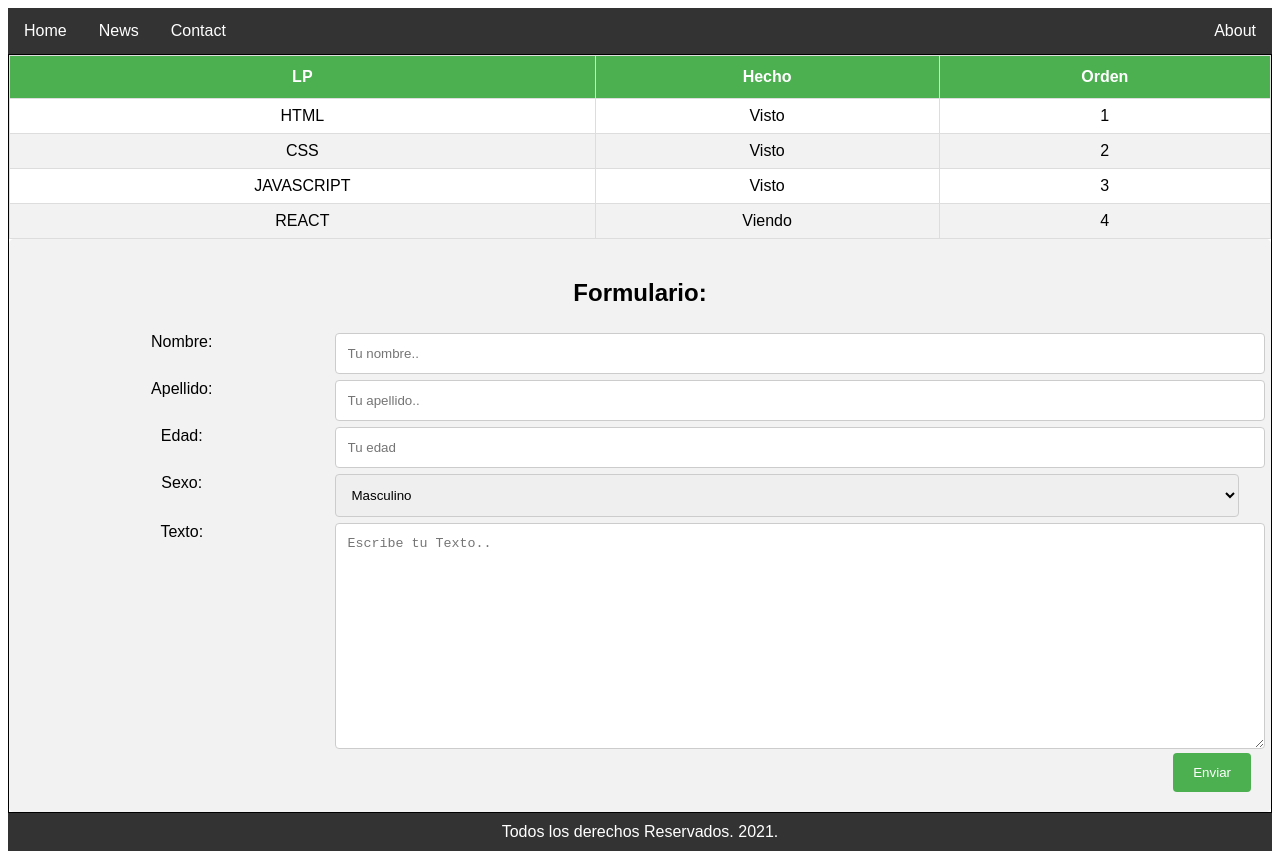
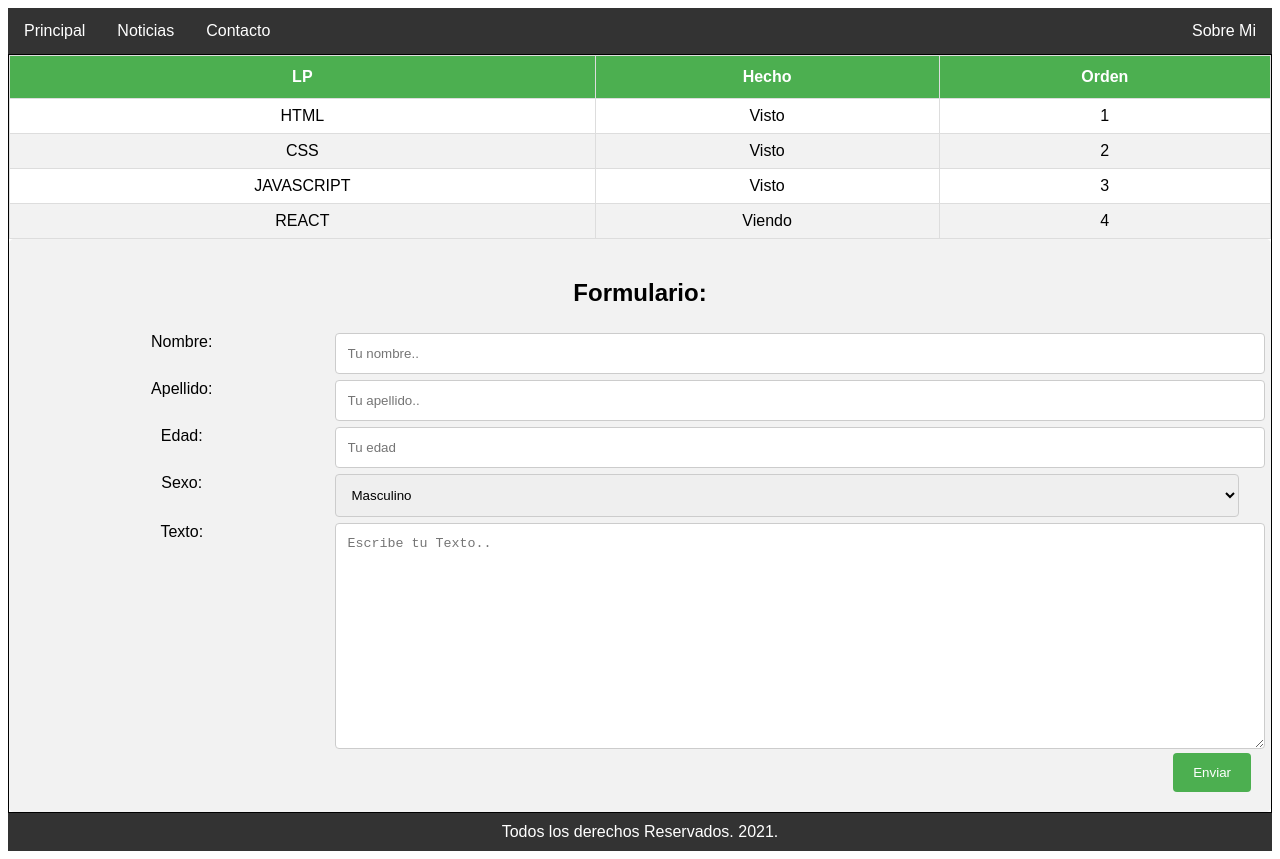
Before and after one commit to MatiasE/PruebaAplicacionBasica, a React (Create React App) app: page / in a window 1280 px wide. Built offline with nearby package versions, Linux system fonts and the light colour scheme.

Commit message:
Cambie el nombre de Ingles a Español

```diff
--- a/src/Componentes/Navbar.js
+++ b/src/Componentes/Navbar.js
@@ -7,16 +7,16 @@ class Navbar extends React.Component {
       <div>
         <ul>
           <li>
-            <a href="#home">Home</a>
+            <a href="#home">Principal</a>
           </li>
           <li>
-            <a href="#news">News</a>
+            <a href="#news">Noticias</a>
           </li>
           <li>
-            <a href="#contact">Contact</a>
+            <a href="#contact">Contacto</a>
           </li>
           <li className="right">
-            <a href="#about">About</a>
+            <a href="#about">Sobre Mi</a>
           </li>
         </ul>
       </div>
```
